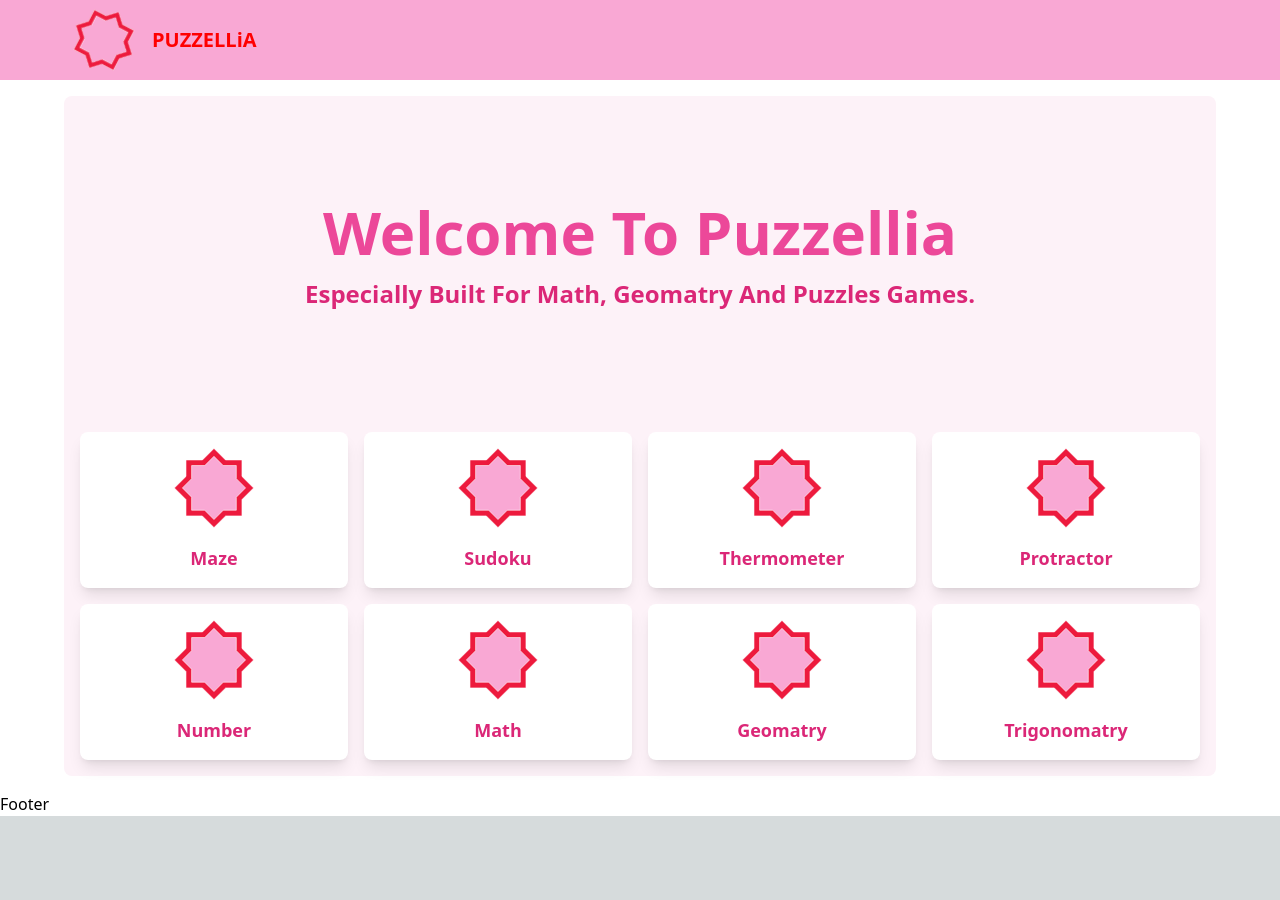
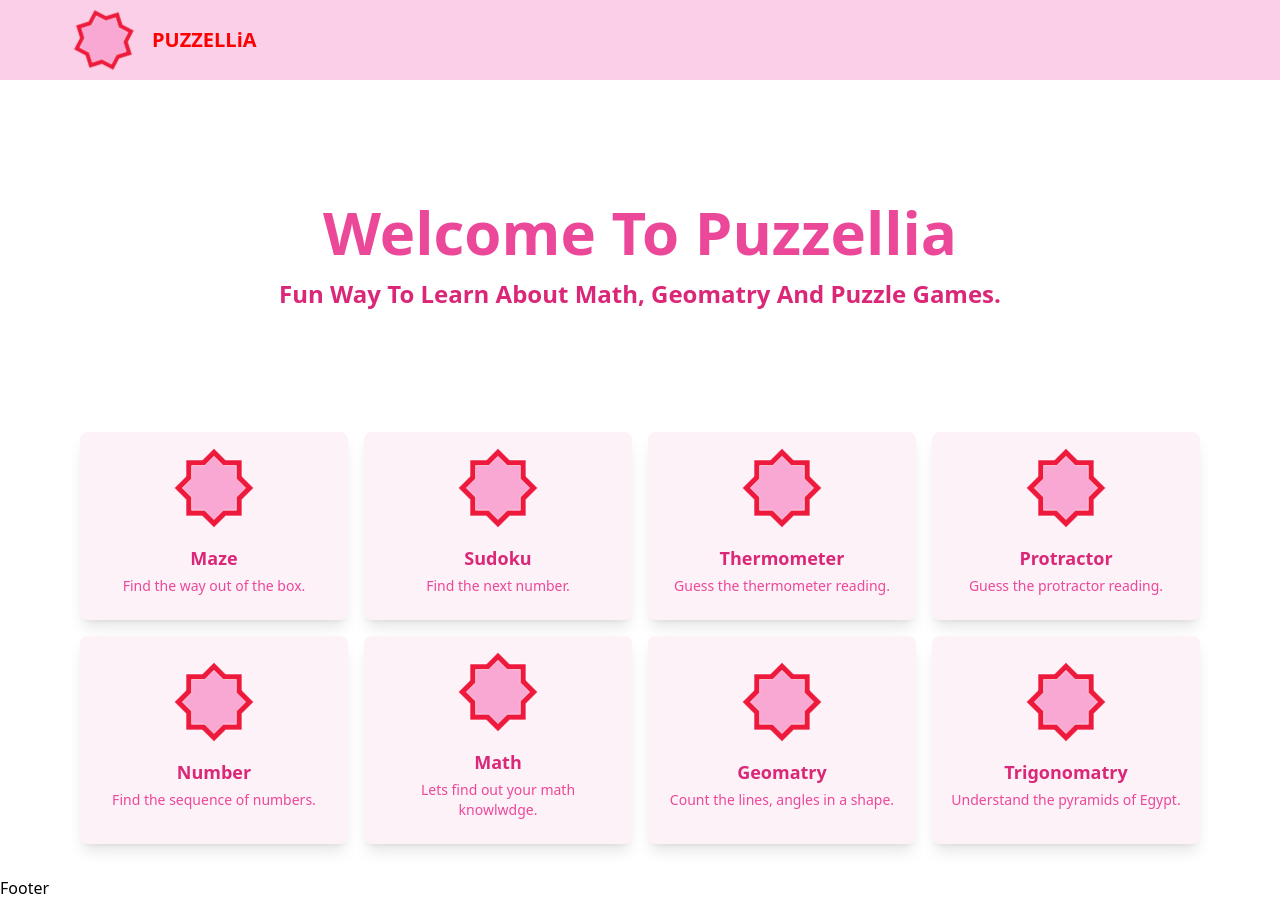
Before and after one commit to mohammadaahnaaf/puzzellia, a Next.js app: page / in a window 1280 px wide. Before the commit the page ends 816 px from the top, so only its background shows below. Built offline with nearby package versions, Linux system fonts and the light colour scheme.

Commit message:
style: :art: home page styling

```diff
--- a/src/components/home/GameCard.tsx
+++ b/src/components/home/GameCard.tsx
@@ -1,19 +1,24 @@
 import Image from 'next/image'
+import Link from 'next/link'
 import React from 'react'
 
 type Props = {
-    title: string
+    title: string;
+    subtitle: string;
+    link: string
 }
 
 export const GameCard = (props: Props) => {
     return (
-        <div className='grid items-center justify-center cursor-pointer text-pink-600 p-4 gap-4 w-full rounded-lg shadow-lg hover:bg-pink-100 ring-pink-400 hover:ring-2 bg-white'>
+        <div className='relative grid content-center justify-center cursor-pointer text-pink-600 p-4 gap-4 w-full rounded-lg shadow-lg hover:bg-pink-100 ring-pink-400 hover:ring-2 bg-pink-50'>
             <div className='relative h-20 w-20 mx-auto'>
                 <Image fill src='/puzzellia.svg' className='object-center h-full w-full' alt='games-icon' />
             </div>
-            <div>
+            <div className='gap-1 pb-2 grid items-center'>
                 <h2 className='font-semibold text-center text-lg'>{props.title}</h2>
+                <h2 className='font-medium text-center text-sm text-pink-500'>{props.subtitle}</h2>
             </div>
+            <Link href={`/games/${props.link}`} className='absolute w-full h-full rounded-lg' />
         </div>
     )
 }
--- a/src/components/home/Home.tsx
+++ b/src/components/home/Home.tsx
@@ -1,30 +1,30 @@
-import Image from 'next/image'
 import React from 'react'
 import { GameCard } from './GameCard'
+import { games } from '@puzzellia/root/data'
 
 type Props = {}
 
 export const Home = (props: Props) => {
   return (
-    <div className='bg-pink-50 max-w-6xl w-full grid mx-auto rounded-lg my-4'>
+    <div className='max-w-6xl w-full grid mx-auto rounded-lg my-4'>
       {/* Top Headline  */}
       <div className='h-[40vh] grid items-center'>
         <div className='grid gap-4'>
+          {/* <h1 className='text-6xl text-center kufi-font font-bold text-pink-500'>مرحـــبا بكم في پـــازلـــيا</h1> */}
           <h1 className='text-6xl text-center font-bold text-pink-500'>Welcome To Puzzellia</h1>
-          <h2 className='text-center text-2xl font-semibold text-pink-600'>Especially Built For Math, Geomatry And Puzzles Games.</h2>
+          <h2 className='text-center text-2xl font-semibold text-pink-600'>Fun Way To Learn About Math, Geomatry And Puzzle Games.</h2>
         </div>
       </div>
 
       {/* Games Selections  */}
       <div className='p-4 grid grid-cols-4 justify-center gap-4'>
-        <GameCard title="Maze" />
-        <GameCard title="Sudoku" />
-        <GameCard title="Thermometer" />
-        <GameCard title="Protractor" />
-        <GameCard title="Number" />
-        <GameCard title="Math" />
-        <GameCard title="Geomatry" />
-        <GameCard title="Trigonomatry" />
+        {games.map((g, index) => (
+          <GameCard
+          key={index}
+          title={g.title}
+          subtitle={g.subtitle}
+          link={g.link} />
+        ))}
       </div>
     </div>
   )
--- a/src/components/shared/Header.tsx
+++ b/src/components/shared/Header.tsx
@@ -5,7 +5,7 @@ type Props = {}
 
 export const Header = (props: Props) => {
   return (
-    <div className='bg-pink-300'>
+    <div className='bg-pink-200'>
       <header className='max-w-6xl w-full mx-auto grid'>
         <div className='p-2 flex items-center gap-4'>
           <div className='relative w-[64px] h-[64px]'>
--- /dev/null
+++ b/src/data/games.ts
@@ -0,0 +1,42 @@
+export const games = [
+    {
+        title: "Maze",
+        subtitle: "Find the way out of the box.",
+        link: 'maze'
+    },
+    {
+        title: "Sudoku",
+        subtitle: "Find the next number.",
+        link: 'sudoku'
+    },
+    {
+        title: "Thermometer",
+        subtitle: "Guess the thermometer reading.",
+        link: 'thermometer'
+    },
+    {
+        title: "Protractor",
+        subtitle: "Guess the protractor reading.",
+        link: 'protractor'
+    },
+    {
+        title: "Number",
+        subtitle: "Find the sequence of numbers.",
+        link: 'number-game'
+    },
+    {
+        title: "Math",
+        subtitle: "Lets find out your math knowlwdge.",
+        link: 'math-game'
+    },
+    {
+        title: "Geomatry",
+        subtitle: "Count the lines, angles in a shape.",
+        link: 'geomatry-game'
+    },
+    {
+        title: "Trigonomatry",
+        subtitle: "Understand the pyramids of Egypt.",
+        link: 'trigonomatry-game'
+    }
+]
--- /dev/null
+++ b/src/data/index.ts
@@ -0,0 +1 @@
+export * from './games'
--- a/src/pages/_app.tsx
+++ b/src/pages/_app.tsx
@@ -1,11 +1,20 @@
+/* eslint-disable @next/next/no-page-custom-font */
 import { Layout } from '@puzzellia/layouts'
 import '../styles/globals.css'
 import type { AppProps } from 'next/app'
+import Head from 'next/head'
 
 export default function App({ Component, pageProps }: AppProps) {
   return (
-    <Layout>
-      <Component {...pageProps} />
-    </Layout>
+    <>
+      <Head>
+        <link rel="preconnect" href="https://fonts.googleapis.com" />
+        <link rel="preconnect" href="https://fonts.gstatic.com" />
+        <link href="https://fonts.googleapis.com/css2?family=Reem+Kufi:wght@600&display=swap" rel="stylesheet" />
+      </Head>
+      <Layout>
+        <Component {...pageProps} />
+      </Layout>
+    </>
   )
 }
--- /dev/null
+++ b/src/pages/games/[slug].tsx
@@ -0,0 +1,11 @@
+import React from 'react'
+
+type Props = {}
+
+const GamePage = (props: Props) => {
+  return (
+    <div>GamePage</div>
+  )
+}
+
+export default GamePage
--- /dev/null
+++ b/src/pages/games/index.tsx
@@ -0,0 +1,11 @@
+import React from 'react'
+
+type Props = {}
+
+const GamesPage = (props: Props) => {
+  return (
+    <div>GamesPage</div>
+  )
+}
+
+export default GamesPage
--- a/src/styles/globals.css
+++ b/src/styles/globals.css
@@ -34,3 +34,7 @@ body {
 .custom-spin {
   animation: spin-custom 3s linear infinite; /* Adjust the duration (2s) to change the speed */
 }
+
+.kufi-font {
+  font-family: 'Reem Kufi', sans-serif;
+}
--- a/tsconfig.json
+++ b/tsconfig.json
@@ -16,6 +16,7 @@
     "incremental": true,
     "paths": {
       "@puzzellia/*": ["./src/components/*"],
+      "@puzzellia/root/*": ["./src/*"]
     }
   },
   "include": ["next-env.d.ts", "**/*.ts", "**/*.tsx"],
```
